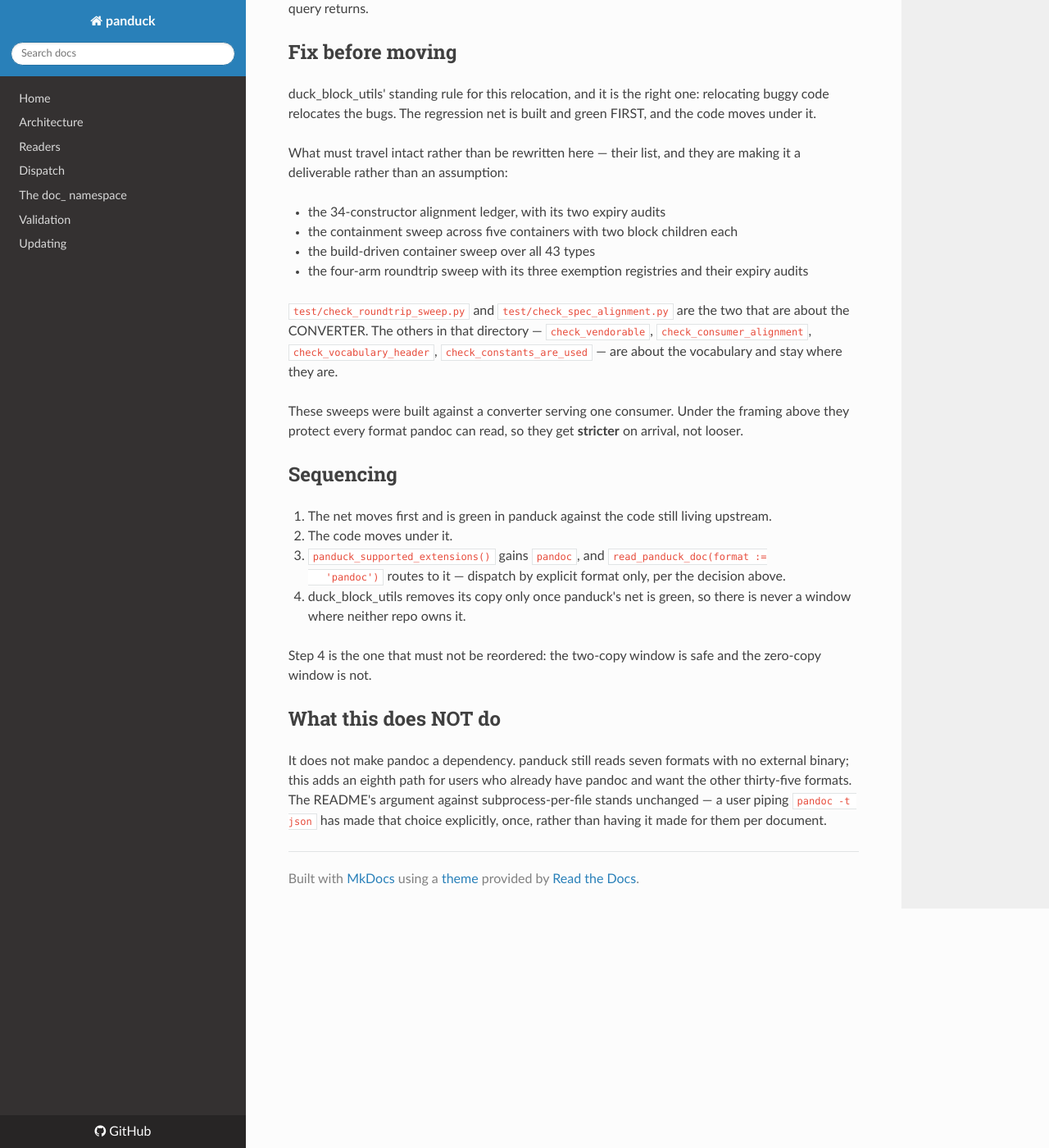
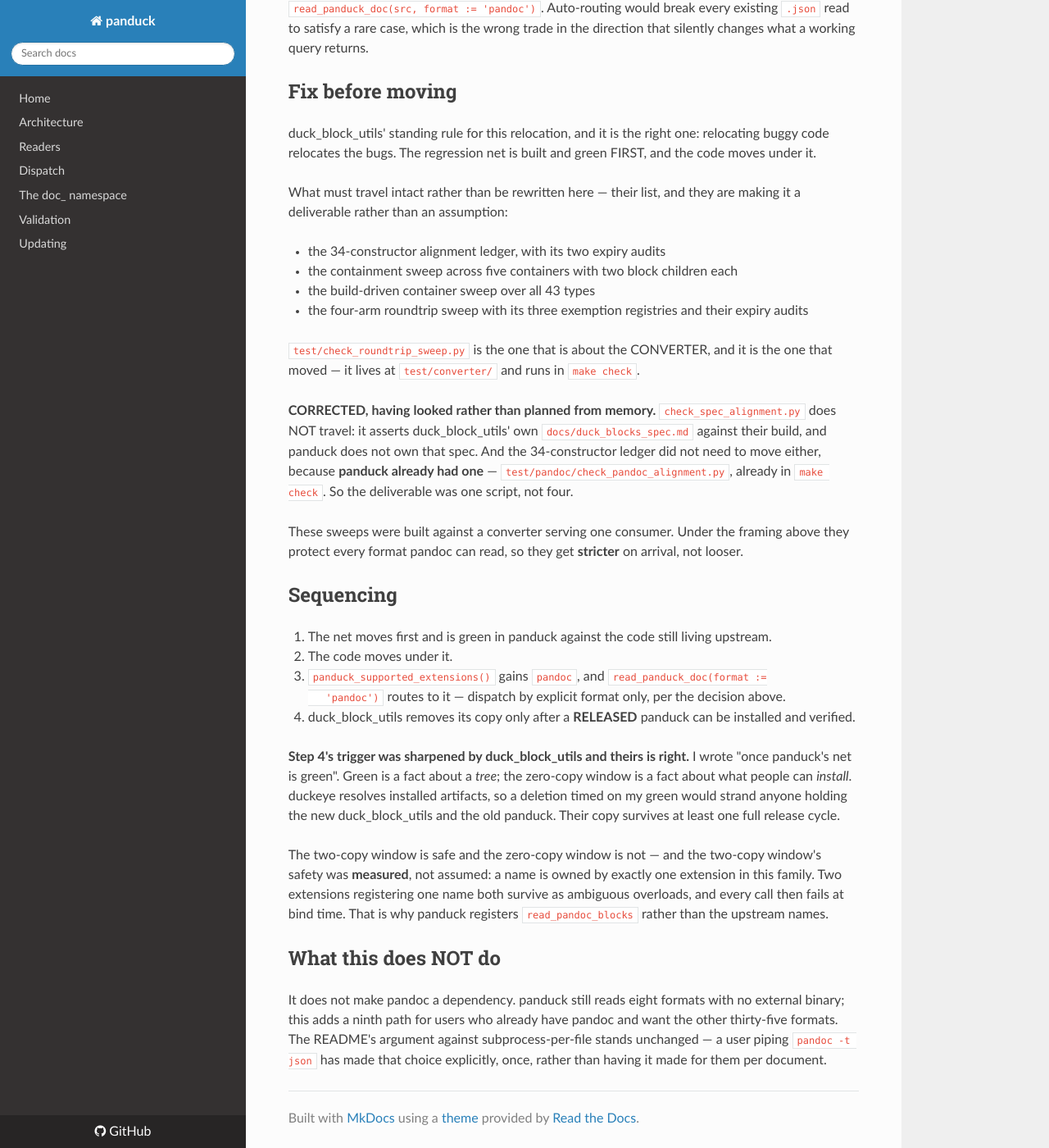
Before and after one commit to teaguesterling/duckdb_panduck, an MkDocs documentation site: the page built from docs/superpowers/specs/2026-09-01-pandoc-converter-handoff.md, in a window 1280 px wide and 1400 px high, scrolled down 1795 px. Shown: the whole window at 82% size. Built offline with MkDocs 1.6.1, drawn with Linux system fonts in a browser that asks for light colours; nearby versions of some CDN libraries; some of the changed text lies outside the part shown.

Commit message:
Bring the docs up to what panduck actually does
The README said "five native readers" and listed RST, Org and MediaWiki as
not implemented. Three of those shipped today and the fourth is the only one
left. docs/index.md said FOUR readers, which was a version behind the README
-- two documents disagreeing about the same fact, which is how a reader
learns to trust neither.

Now recorded: eight native readers, the Pandoc AST reader, document metadata
across all of them, the zim:// article route and the .zim refusal, and
`make check`.

A COUNT I HAD BEEN REPEATING WRONG. I said "42 pandoc input formats" all
session, in commit messages and to three peer sessions. `pandoc
--list-input-formats | wc -l` says 43. Corrected where it is mutable and
noted in the handoff spec, since the commits are not.

THE HANDOFF SPEC SAID "proposed" FOR WORK THAT IS DONE, which is exactly the
status-stale shape this codebase has spent the day digging out of comments.
It now records steps 1-3 as done and carries two corrections that had only
existed in commit messages:

  check_spec_alignment.py does NOT travel -- it asserts duck_block_utils'
  own spec against their build. And the constructor ledger did not need to
  move because panduck already had one. The deliverable was one script, not
  four.

  Step 4's trigger is a RELEASED panduck, not a green tree. Green is a fact
  about a tree; the zero-copy window is a fact about what people can install.
  duck_block_utils sharpened that and they were right.

readers.md gains the rule each plain-text reader turned on, because those are
the three that could not be guessed from the format's documentation: Org's
leading `*` meaning three things by position, RST's heading level being set
by the ORDER of adornment characters rather than which they are, and ipynb's
markdown cell held raw because it is a document rather than data.

It also records that RST is the only one of the eight with NO document
metadata -- a `:Author:` field list is a definition list -- because the
opposite reading is the obvious one and nothing in the vocabulary would
object to a reader that got it wrong.

1542 assertions, 19 fixtures conformant, five checks green.

Co-Authored-By: Claude Opus 5 (1M context) <noreply@anthropic.com>
Claude-Session: https://claude.ai/code/session_019nkprWWWSkwuWNmAEoVUs2

````diff
--- a/docs/superpowers/specs/2026-09-01-pandoc-converter-handoff.md
+++ b/docs/superpowers/specs/2026-09-01-pandoc-converter-handoff.md
@@ -1,6 +1,6 @@
 # The Pandoc AST Converter Handoff
 
-**Status:** proposed
+**Status:** steps 1–3 DONE. Step 4 is duck_block_utils', gated on a released panduck.
 **Scope:** relocate `pandoc_ast_to_blocks` and its siblings from `duckdb_duck_block_utils`
 into panduck, with the regression net that proves them.
 
@@ -13,7 +13,8 @@ reader for it is not another format alongside the seven panduck already has:
 pandoc -f <anything> -t json   →   pandoc_ast_to_blocks(...)   →   duck_blocks
 ```
 
-Pandoc reads **42 input formats**. panduck implements seven. This converter makes all 42
+Pandoc reads **43 input formats** (measured with `--list-input-formats`; I said 42 while
+writing this and was off by one). panduck implements eight natively. This converter makes all 43
 reachable with no per-format code, for anyone who has pandoc installed, while the native
 readers keep serving people who do not. That is what "compatible with pandoc's data model,
 not its ABI" cashes out to, and it means **the converter is the thing that makes the format
@@ -89,10 +90,15 @@ a deliverable rather than an assumption:
 - the build-driven container sweep over all 43 types
 - the four-arm roundtrip sweep with its three exemption registries and their expiry audits
 
-`test/check_roundtrip_sweep.py` and `test/check_spec_alignment.py` are the two that are
-about the CONVERTER. The others in that directory — `check_vendorable`,
-`check_consumer_alignment`, `check_vocabulary_header`, `check_constants_are_used` — are
-about the vocabulary and stay where they are.
+`test/check_roundtrip_sweep.py` is the one that is about the CONVERTER, and it is the one
+that moved — it lives at `test/converter/` and runs in `make check`.
+
+**CORRECTED, having looked rather than planned from memory.**
+`check_spec_alignment.py` does NOT travel: it asserts duck_block_utils' own
+`docs/duck_blocks_spec.md` against their build, and panduck does not own that spec. And the
+34-constructor ledger did not need to move either, because **panduck already had one** —
+`test/pandoc/check_pandoc_alignment.py`, already in `make check`. So the deliverable was
+one script, not four.
 
 These sweeps were built against a converter serving one consumer. Under the framing above
 they protect every format pandoc can read, so they get **stricter** on arrival, not looser.
@@ -103,16 +109,25 @@ they protect every format pandoc can read, so they get **stricter** on arrival,
 2. The code moves under it.
 3. `panduck_supported_extensions()` gains `pandoc`, and `read_panduck_doc(format :=
    'pandoc')` routes to it — dispatch by explicit format only, per the decision above.
-4. duck_block_utils removes its copy only once panduck's net is green, so there is never a
-   window where neither repo owns it.
+4. duck_block_utils removes its copy only after a **RELEASED** panduck can be installed
+   and verified.
 
-Step 4 is the one that must not be reordered: the two-copy window is safe and the
-zero-copy window is not.
+**Step 4's trigger was sharpened by duck_block_utils and theirs is right.** I wrote "once
+panduck's net is green". Green is a fact about a *tree*; the zero-copy window is a fact
+about what people can *install*. duckeye resolves installed artifacts, so a deletion timed
+on my green would strand anyone holding the new duck_block_utils and the old panduck. Their
+copy survives at least one full release cycle.
+
+The two-copy window is safe and the zero-copy window is not — and the two-copy window's
+safety was **measured**, not assumed: a name is owned by exactly one extension in this
+family. Two extensions registering one name both survive as ambiguous overloads, and every
+call then fails at bind time. That is why panduck registers `read_pandoc_blocks` rather
+than the upstream names.
 
 ## What this does NOT do
 
-It does not make pandoc a dependency. panduck still reads seven formats with no external
-binary; this adds an eighth path for users who already have pandoc and want the other
+It does not make pandoc a dependency. panduck still reads eight formats with no external
+binary; this adds a ninth path for users who already have pandoc and want the other
 thirty-five formats. The README's argument against subprocess-per-file stands unchanged —
 a user piping `pandoc -t json` has made that choice explicitly, once, rather than having it
 made for them per document.
````
Also changed, not shown: README.md (+66 -11 lines), docs/index.md (+8 -6 lines), docs/readers.md (+16 -3 lines).
